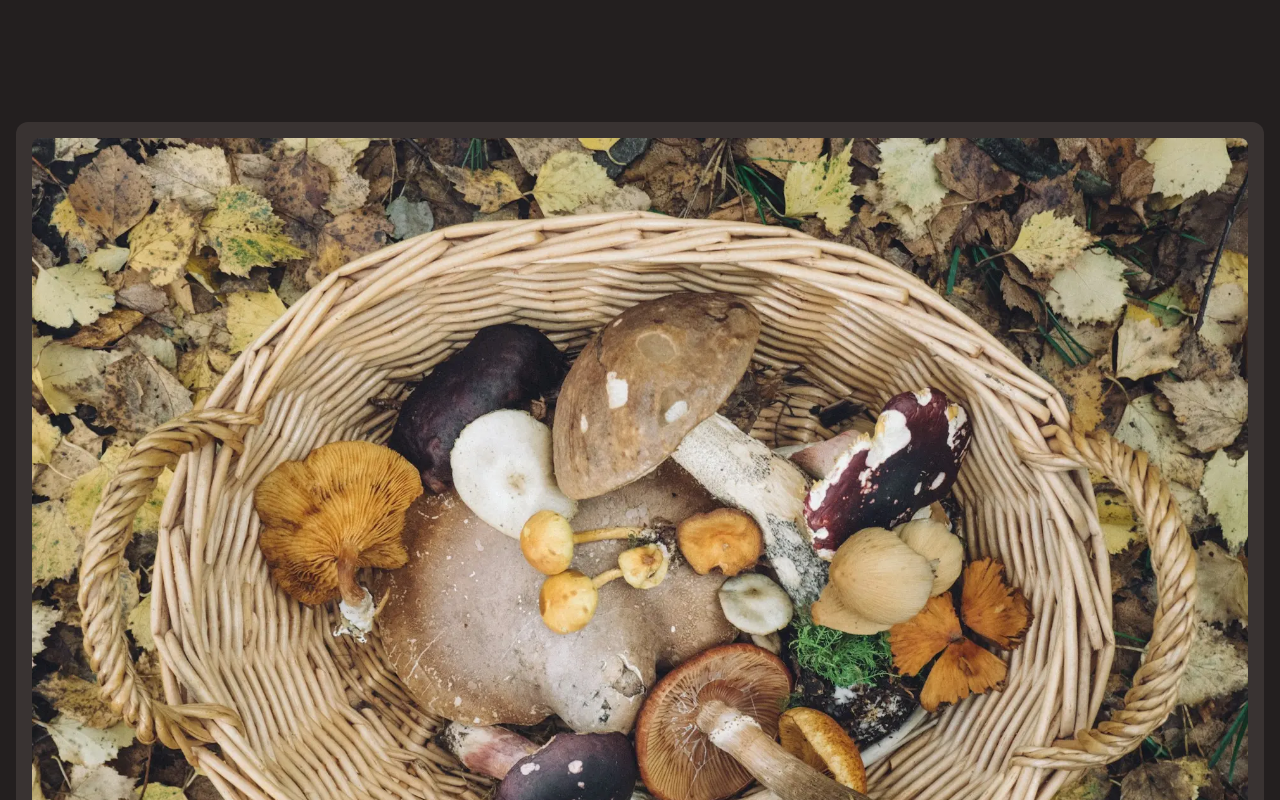
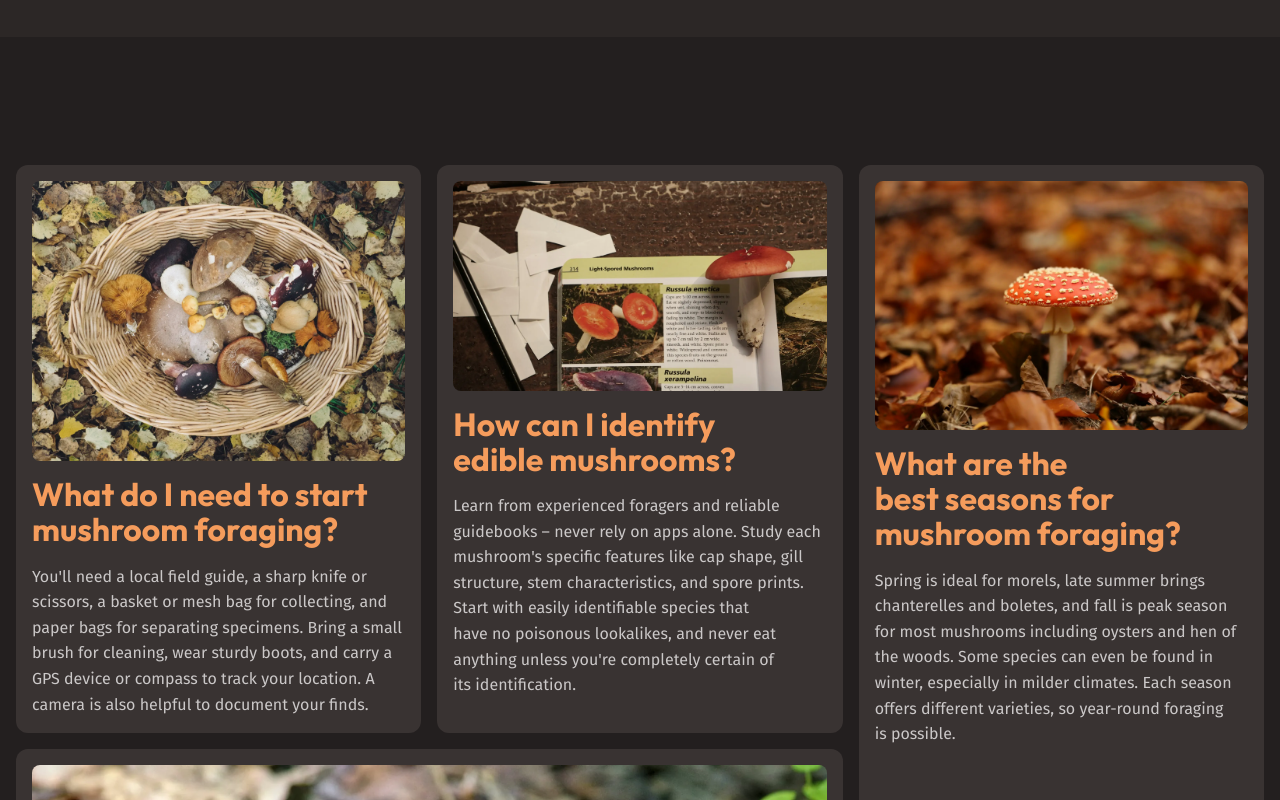
Before and after one commit to jHackiewicz/fungi-finders, a plain HTML site: page mushroom-guide.html in a window 1280 px wide. Shown: the part 2760-3560 px from the top of the page. Drawn offline with Linux system fonts and the light colour scheme.

Commit message:
added bento grid

```diff
--- a/mushroom-guide.html
+++ b/mushroom-guide.html
@@ -89,7 +89,9 @@
       </section>
       <section class="mushroom-guide section">
         <div class="wrapper">
+          <div class="flow">
             <h2 class="section-title">Get to know your mushrooms</h2>
+            <div class="flex-group">
               <select>
                 <option value="all">Season: All</option>
                 <option value="spring">Spring</option>
@@ -101,6 +103,7 @@
                 <option value="edible">Edible</option>
                 <option value="toxic">Toxic</option>
               </select>
+            </div>
 
             <!-- grid of mushrooms -->
             <div class="grid-auto-fit">
@@ -386,7 +389,9 @@
                     fall
                   </li>
                 </ul>
-              <p>White to brown cap with thick stem and distinct spicy aroma</p>
+                <p>
+                  White to brown cap with thick stem and distinct spicy aroma
+                </p>
                 <div class="card__note">
                   <strong>Important notes: </strong>
                   Verify identification - has toxic look-alikes
@@ -395,11 +400,13 @@
               <!-- 12 cards here -->
             </div>
           </div>
+        </div>
       </section>
 
       <!-- faq -->
       <section class="background-extra-dark section">
         <div class="wrapper" data-width="wide">
+          <div class="faq-bento">
             <div class="card">
               <img
                 src="/assets/start-foraging.webp"
@@ -412,8 +419,8 @@
                 You'll need a local field guide, a sharp knife or scissors, a
                 basket or mesh bag for collecting, and paper bags for separating
                 specimens. Bring a small brush for cleaning, wear sturdy boots,
-              and carry a GPS device or compass to track your location. A camera
-              is also helpful to document your finds.
+                and carry a GPS device or compass to track your location. A
+                camera is also helpful to document your finds.
               </p>
             </div>
             <div class="card">
@@ -425,10 +432,10 @@
               <p>
                 Learn from experienced foragers and reliable guidebooks – never
                 rely on apps alone. Study each mushroom's specific features like
-              cap shape, gill structure, stem characteristics, and spore prints.
-              Start with easily identifiable species that have no poisonous
-              lookalikes, and never eat anything unless you're completely
-              certain of its identification.
+                cap shape, gill structure, stem characteristics, and spore
+                prints. Start with easily identifiable species that have no
+                poisonous lookalikes, and never eat anything unless you're
+                completely certain of its identification.
               </p>
             </div>
             <div class="card">
@@ -440,10 +447,10 @@
               <p>
                 Look in deciduous forests, especially near oak and maple trees,
                 and in damp, shaded areas. Fallen logs and dead trees are often
-              productive spots. Only forage on public lands where it's allowed,
-              and always check local regulations. Remember to get permission for
-              private property and keep your best locations private to prevent
-              over-harvesting.
+                productive spots. Only forage on public lands where it's
+                allowed, and always check local regulations. Remember to get
+                permission for private property and keep your best locations
+                private to prevent over-harvesting.
               </p>
             </div>
             <div class="card">
@@ -463,6 +470,7 @@
               </p>
             </div>
           </div>
+        </div>
       </section>
     </main>
 
--- a/styles.css
+++ b/styles.css
@@ -181,6 +181,12 @@
 }
 
 @layer layout {
+  .flex-group {
+    display: flex;
+    flex-wrap: wrap;
+    gap: 0.5rem;
+  }
+
   .flow > * + * {
     margin-top: var(--flow-spacer, 1em);
   }
@@ -374,6 +380,42 @@
     --card-gap: 0.75rem;
   }
 
+  .faq-bento {
+    display: grid;
+    gap: 1rem;
+    grid-template-areas:
+      "card-one"
+      "card-two"
+      "card-three"
+      "card-four";
+
+    @media (width > 600px) {
+      grid-template-areas:
+        "card-four card-one"
+        "card-three card-two";
+    }
+
+    @media (width > 760px) {
+      grid-template-columns: repeat(3, 1fr);
+      grid-template-areas:
+        "card-one card-two card-four"
+        "card-three card-three card-four";
+    }
+
+    :nth-child(1) {
+      grid-area: card-one;
+    }
+    :nth-child(2) {
+      grid-area: card-two;
+    }
+    :nth-child(3) {
+      grid-area: card-three;
+    }
+    :nth-child(4) {
+      grid-area: card-four;
+    }
+  }
+
   .card {
     /* display: grid; */
     display: flex;
@@ -452,6 +494,14 @@
       background-color: var(--background-accent-light);
     }
   }
+
+  select {
+    padding: 0.5rem 1rem;
+    background-color: var(--background-accent-main);
+    border: 0;
+    border-radius: var(--border-radius-2);
+    color: var(--text-high-contrast);
+  }
 }
 
 @layer utilities {
```
Lines whose indentation alone changed are shown as unchanged.
